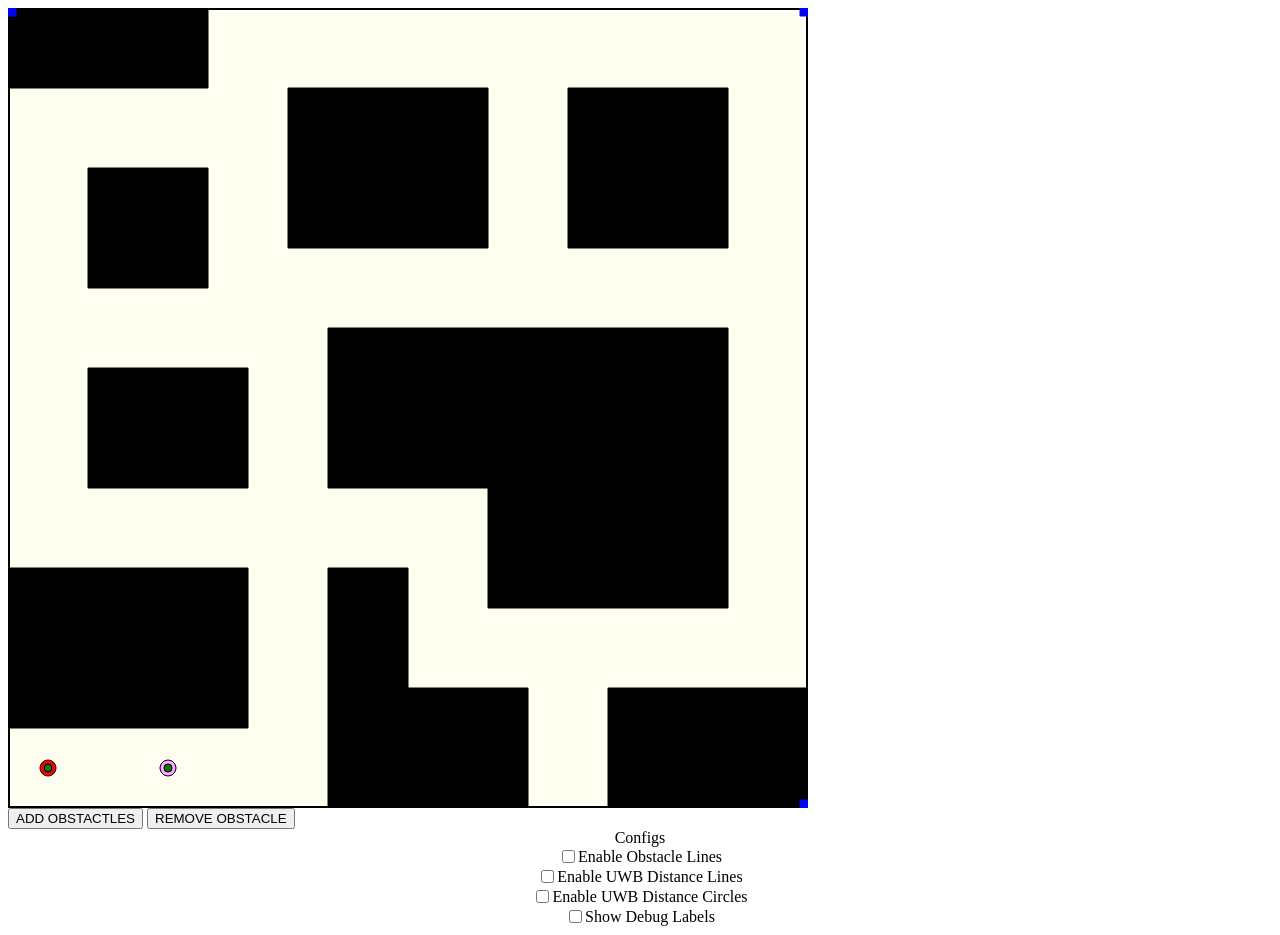
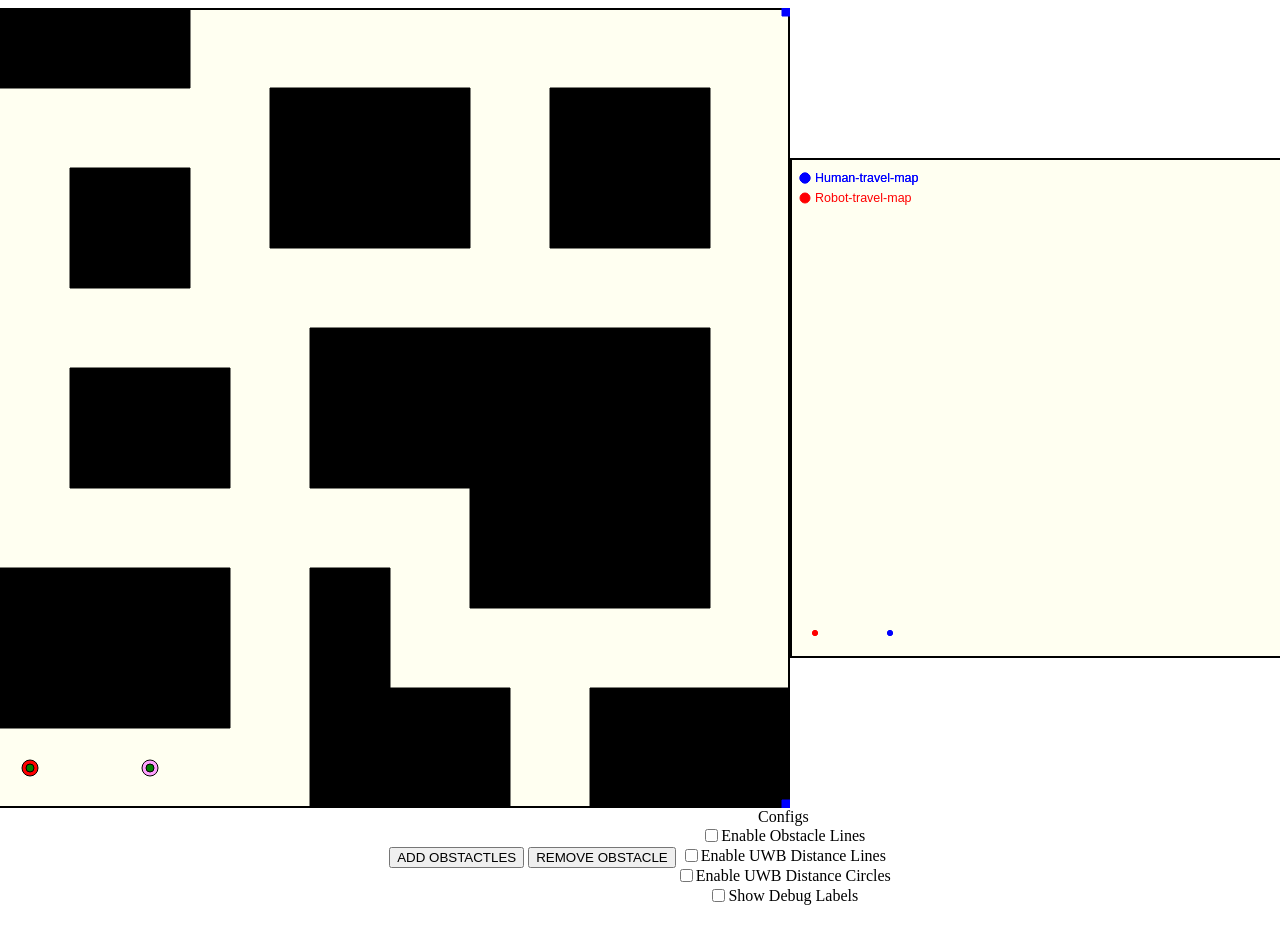
Before and after one commit to shakthisachintha/Beyond-The-Line-Of-Sight, a website built with webpack: page index.html in a window 1280 px wide. After the commit the page ends 914 px from the top, so only its background shows below. Built offline with nearby package versions, Linux system fonts and the light colour scheme.

Commit message:
map building logic and drawing

```diff
--- a/index.html
+++ b/index.html
@@ -9,9 +9,21 @@
 </head>
 
 <body>
+    <div class="main-container">
+        <div class="row">
             <div id="container"></div>
+            <div>
+                <div class="row">
+                    <div id="map-container" class="map-container"></div>
+                </div>
+            </div>
+        </div>
+
+        <div class="row">
+            <div>
                 <button id="addObs">ADD OBSTACTLES</button>
                 <button id="removeObs">REMOVE OBSTACLE</button>
+            </div>
 
             <div class="configs-container">
                 <div class="title">Configs</div>
@@ -36,7 +48,8 @@
                         <div>Show Debug Labels</div>
                     </div>
                 </div>
-
+            </div>
+        </div>
     </div>
 </body>
 
--- a/main.css
+++ b/main.css
@@ -1,3 +1,10 @@
+.main-container {
+    .row {
+        display: flex;
+        flex-direction: row;
+        justify-content: center;
+        align-items: center;
+    }
     .configs-container {
         display: flex;
         flex-direction: column;
@@ -15,3 +22,4 @@
         }
 
     }
+}
--- a/src/Graphics/Graphics.ts
+++ b/src/Graphics/Graphics.ts
@@ -18,11 +18,13 @@ interface DebugModeOptions {
 export interface Canvas {
     drawBackdrop(config: BacdropConfig): void;
     drawRectangle(id: string, x: number, y: number, width: number, height: number, fillColor: string, strokeColor: string, strokeWidth: number): void;
+    drawText(id: string, x: number, y: number, text: string, color: string, size: number): void;
     moveObejct(id: string, position: Position): void;
     enableDebugMode(options: DebugModeOptions): void;
     disableDebugMode(): void;
     drawCircle(id: string, x: number, y: number, radius: number, fillColor: string, strokeColor: string, strokeWidth: number): void;
     drawLine(id: string, x1: number, y1: number, x2: number, y2: number, strokeColor: string, strokeWidth: number): void;
+    drawContiguousLine(id: string, points: Position[], strokeColor: string, strokeWidth: number): void;
     clearLines(): void;
     removeObject(id: string): void;
     setScale(scale: number): void;
@@ -209,6 +211,18 @@ class GraphicsAdapter implements Canvas {
         this.objects.push({ id, shape: circle });
     }
 
+    drawText(id: string, x: number, y: number, text: string, color: string, size: number) {
+        const textObj = new Konva.Text({
+            x: x * this.scale,
+            y: y * this.scale,
+            text,
+            fontSize: size * this.scale,
+            fill: color
+        });
+        this.layer.add(textObj);
+        this.objects.push({ id, shape: textObj });
+    }
+
     drawLine(id: string, x1: number, y1: number, x2: number, y2: number, strokeColor: string, strokeWidth: number) {
         const line = new Konva.Line({
             points: [x1 * this.scale, y1 * this.scale, x2 * this.scale, y2 * this.scale],
@@ -218,6 +232,16 @@ class GraphicsAdapter implements Canvas {
         this.layer.add(line);
         this.objects.push({ id, shape: line });
 
+    }
+
+    drawContiguousLine(id: string, points: Position[], strokeColor: string, strokeWidth: number) {
+        const line = new Konva.Line({
+            points: points.map(point => [point.x * this.scale, point.y * this.scale]).flat(),
+            stroke: strokeColor,
+            strokeWidth
+        });
+        this.layer.add(line);
+        this.objects.push({ id, shape: line });
     }
 
     clearLines() {
@@ -232,3 +256,4 @@ class GraphicsAdapter implements Canvas {
 }
 
 export const CanvasImpl: Canvas = new GraphicsAdapter("container");
+export const MapCanvasImpl: Canvas = new GraphicsAdapter("map-container");
--- /dev/null
+++ b/src/MapBuilder/MapBuilder.ts
@@ -0,0 +1,82 @@
+import { Canvas, MapCanvasImpl } from "../Graphics/Graphics";
+import { DrawingColor, Position } from "../types";
+import { humanizeString } from "../utils";
+
+interface MapEntry {
+    color: DrawingColor
+    positions: Position[];
+}
+
+class MapBuider {
+    private map: Map<string, MapEntry> = new Map<string, MapEntry>();
+    private canvas: Canvas;
+
+    constructor() {
+        this.canvas = MapCanvasImpl;
+        this.init();
+    }
+
+    registerMap(mapName: string, color: DrawingColor) {
+        this.map.set(mapName, { color, positions: [] });
+        this.drawMapLegend();
+    }
+
+    addPosition(mapName: string, position: Position) {
+        const mapEntry = this.map.get(mapName);
+        if (mapEntry) {
+            // if last position is the same as the new one, do not add it
+            const lastPosition = mapEntry.positions[mapEntry.positions.length - 1];
+            if (lastPosition && lastPosition?.x !== position.x || lastPosition?.y !== position.y) {
+                mapEntry.positions.push(position);
+                this.drawMapLinePolygon(mapName);
+            }
+        }
+    }
+
+    getMap(mapName: string) {
+        return this.map.get(mapName);
+    }
+
+    drawMapLegend() {
+        let index = 0;
+        this.map.forEach((map, mapName) => {
+            this.canvas.drawCircle(`${mapName}-legend`, 3, 4 + index * 4, 1, map.color, map.color, 1);
+            this.canvas.drawText(`${mapName}-legend-text`, 5, 2.8 + index * 4, humanizeString(mapName), map.color, 2.5);
+            index++
+        });
+    }
+
+    drawMapLinePolygon(mapName: string) {
+        const map = this.map.get(mapName);
+        if (map) {
+            // draw map line
+            this.canvas.removeObject(mapName);
+            this.canvas.drawContiguousLine(mapName, map.positions, map.color, 1);
+
+            // draw start point
+            this.canvas.removeObject(`${mapName}-start`);
+            this.canvas.drawCircle(`${mapName}-start`, map.positions[0].x, map.positions[0].y, 0.5, map.color, map.color, 1);
+
+            // draw current point
+            this.canvas.removeObject(`${mapName}-current`);
+            this.canvas.drawCircle(`${mapName}-current`, map.positions[map.positions.length - 1].x,
+                map.positions[map.positions.length - 1].y, 0.5, map.color, map.color, 1);
+        }
+    }
+
+    init() {
+        this.canvas.setScale(5);
+        this.canvas.drawBackdrop({ width: 100, height: 100, fillColor: "#FFFFF1", strokeColor: 'black' });
+    }
+
+}
+
+const mapBuilder = new MapBuider();
+
+export const getMapBuilder = (mapName: string, color: string) => {
+    mapBuilder.registerMap(mapName, color as DrawingColor);
+    return {
+        addPosition: (position: Position) => mapBuilder.addPosition(mapName, position),
+        getMap: () => mapBuilder.getMap(mapName),
+    }
+}
--- a/src/UWB/Tag.ts
+++ b/src/UWB/Tag.ts
@@ -1,13 +1,12 @@
 import { globalConfigsProvider } from "../configs";
 import { BaseObject } from "../Environment/BaseObject";
+import { DrawingColor } from "../types";
 import { UwbAnchor } from "./Anchor";
 
 interface TagBearing {
     anchor: string,
     distance: number,
 }
-
-const colors = ['red', 'green', 'blue', 'yellow', 'purple', 'orange', 'pink', 'brown', 'cyan', 'magenta']
 
 export class UwbTag extends BaseObject {
 
@@ -53,14 +52,16 @@ export class UwbTag extends BaseObject {
 
     drawDistanceLines(): void {
         this.linkedAnchor.forEach((anchor, index) => {
-            this.canvas?.drawLine(`${this.id}-${anchor.getID()}`, this.x, this.y, anchor.x, anchor.y, colors[index], 1);
+            const color = Object.values(DrawingColor)[index];
+            this.canvas?.drawLine(`${this.id}-${anchor.getID()}`, this.x, this.y, anchor.x, anchor.y, color, 1);
         });
     }
 
     drawDistanceCircles(): void {
         this.linkedAnchor.forEach((anchor, index) => {
+            const color = Object.values(DrawingColor)[index];
             const distance = Math.sqrt(Math.pow(anchor.x - this.x, 2) + Math.pow(anchor.y - this.y, 2));
-            this.canvas?.drawCircle(`${this.id}-${anchor.getID()}`, anchor.x, anchor.y, distance, 'transparent', colors[index], 1);
+            this.canvas?.drawCircle(`${this.id}-${anchor.getID()}`, anchor.x, anchor.y, distance, 'transparent', color, 1);
         });
     }
 
--- a/src/index.ts
+++ b/src/index.ts
@@ -7,7 +7,8 @@ import { UwbTag } from './UWB/Tag';
 import '../main.css'
 import { globalConfigsProvider } from './configs';
 import { Human } from './Human/Human';
-import { Position } from './types';
+import { DrawingColor, Position } from './types';
+import { getMapBuilder } from './MapBuilder/MapBuilder';
 
 // create a randpom environment with obstacles
 // the paths should have a width of 20
@@ -75,7 +76,19 @@ env.addObject(uwbTagHuman);
 human.attachUwbTag(uwbTagHuman);
 human.roam();
 
-const humanTravelMap: Position[] = [];
+const humanTravelMap = getMapBuilder("human-travel-map", DrawingColor.BLUE);
+setInterval(() => {
+    const position = uwbTagHuman.getPosition();
+    // if still at the same position, don't add to the map
+    humanTravelMap.addPosition(position);
+}, 400)
+
+const robotTravelMap = getMapBuilder("robot-travel-map", DrawingColor.RED);
+setInterval(() => {
+    const position = uwbTagRobot.getPosition();
+    // if still at the same position, don't add to the map
+    robotTravelMap.addPosition(position);
+}, 400)
 
 // move the robot around with the arrow keys
 document.addEventListener('keydown', (event) => {
--- a/src/types.ts
+++ b/src/types.ts
@@ -9,3 +9,16 @@ export interface Position {
     x: number;
     y: number;
 }
+
+export enum DrawingColor {
+    RED = 'red',
+    GREEN = 'green',
+    BLUE = 'blue',
+    YELLOW = 'yellow',
+    PURPLE = 'purple',
+    ORANGE = 'orange',
+    PINK = 'pink',
+    BROWN = 'brown',
+    CYAN = 'cyan',
+    MAGENTA = 'magenta'
+}
--- a/src/utils.ts
+++ b/src/utils.ts
@@ -1,7 +1,4 @@
-interface Position {
-    x: number;
-    y: number;
-}
+import { Position } from "./types";
 
 // this should return 4 items in the array each should have 2 positions in it starting and ending of a line
 export function getRectangleLines(origin: Position, width: number, height: number): [Position[], Position[], Position[], Position[]] {
@@ -51,3 +48,7 @@ export function getDistanceToLine(lineStart: Position, lineEnd: Position, point:
     const distance = numerator / denominator;
     return distance;
 }
+
+export function humanizeString(str: string): string {
+    return str.replace(/([A-Z])/g, ' $1').replace(/^./, function (str) { return str.toUpperCase(); });
+}
```
Lines whose indentation alone changed are shown as unchanged.
